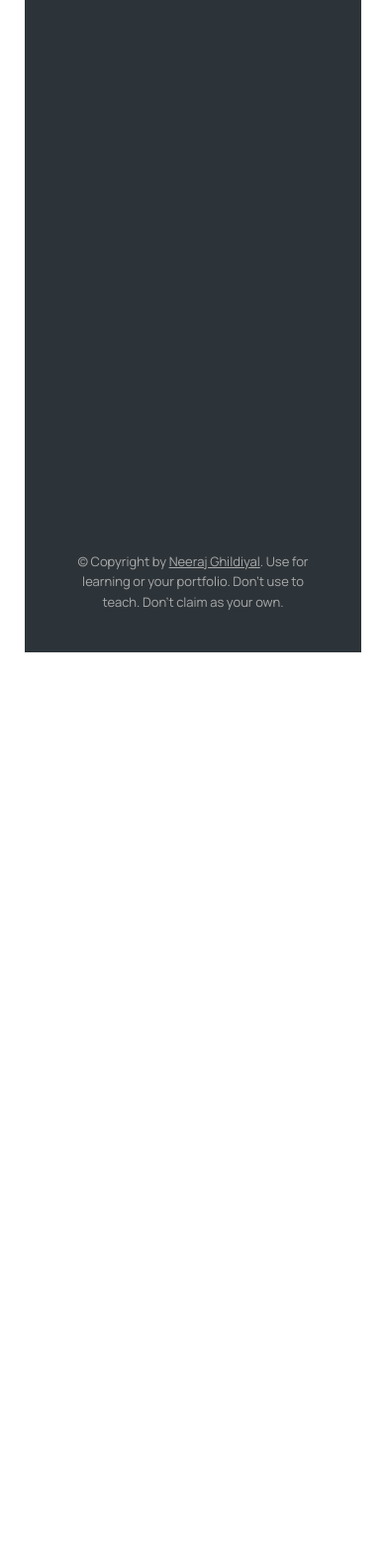
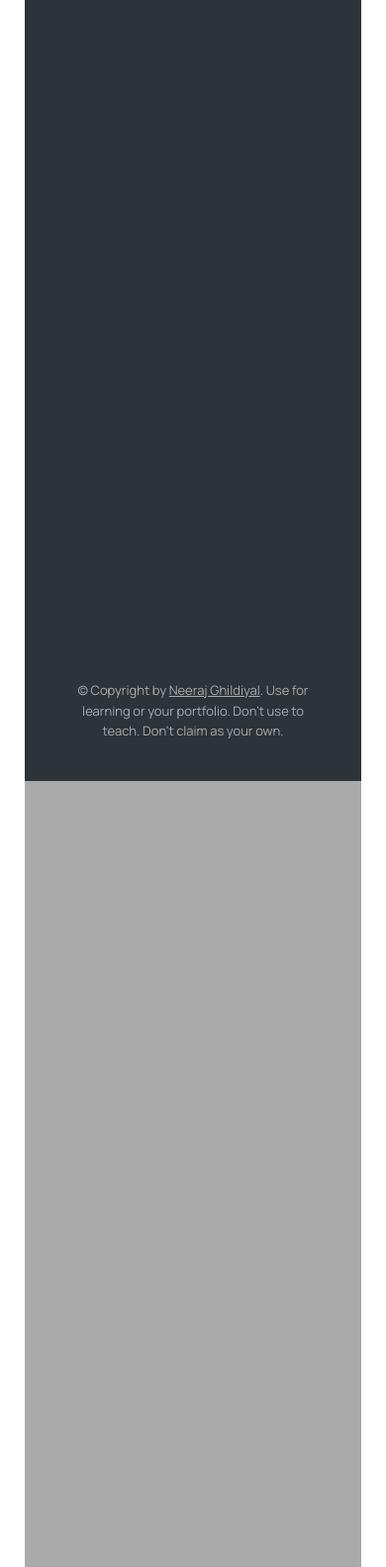
Before and after one commit to neeraj83760/WorkoutTracker, a website built with Parcel: page index.html in a window 390 px wide. Shown: the part 160-1743 px from the top of the page at 99% size. Before the commit the page ends 844 px from the top, so only its background shows below. Built offline with nearby package versions, Linux system fonts and the light colour scheme; no server answers.

Commit message:
updated css to make webpage responsive

```diff
--- a/index.html
+++ b/index.html
@@ -21,7 +21,7 @@
     <title>mapty // Map your workouts</title>
   </head>
   <body>
-    <div class="sidebar">
+    <div class="sidebar ">
       <img src="starterFiles/logo.png" alt="Logo" class="logo" />
 
       <ul class="workouts">
@@ -121,7 +121,6 @@
         as your own.
       </p>
     </div>
-
-    <div id="map"></div>
+    <div id="map" class="second"></div>
   </body>
 </html>
--- a/style.css
+++ b/style.css
@@ -220,3 +220,13 @@ a:visited {
 .cycling-popup .leaflet-popup-content-wrapper {
   border-left: 5px solid var(--color-brand--1);
 }
+
+@media screen and (max-width: 768px){
+
+  body{
+
+    display: inline-block;
+  }
+
+
+}
```
